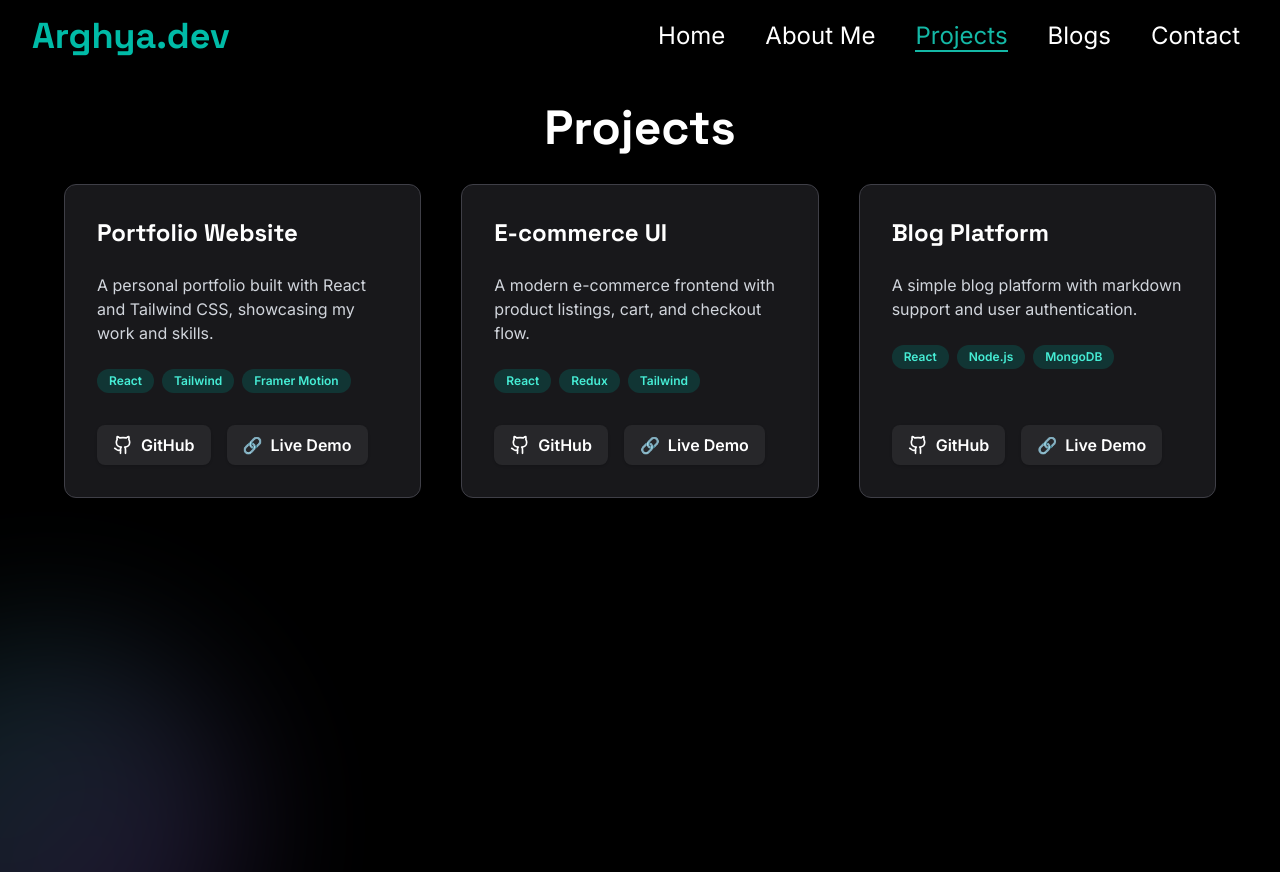
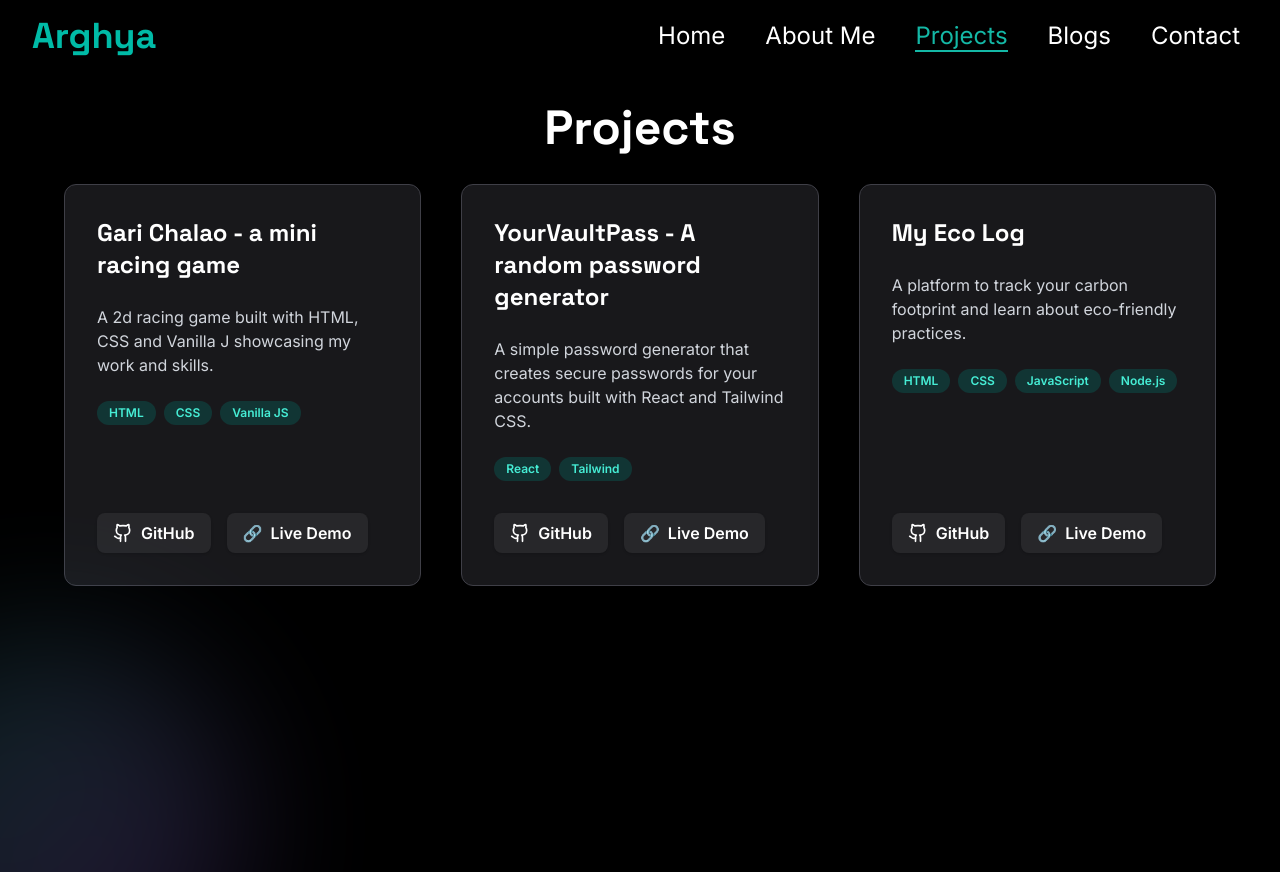
Before and after one commit to arghya-online/arghya-portfolio, a React (Vite) app in the folder MyPortfolio/: page /projects in a window 1280 px wide. Built offline with nearby package versions, Linux system fonts and the light colour scheme.

Commit message:
Projects updates, email and socials added

```diff
--- a/MyPortfolio/src/sections/Contact.jsx
+++ b/MyPortfolio/src/sections/Contact.jsx
@@ -28,7 +28,7 @@ export default function Contact() {
           transition={{ delay: 0.2, duration: 0.5 }}
           viewport={{ once: true }}
         >
-          Let’s connect and build something great!
+          Let’s connect and build something great! I am available to internships and freelance projects. Feel free to reach out via email or connect with me on socials.
         </motion.p>
         <motion.div
           className="w-16 h-1 bg-teal-400 rounded-full mb-4"
@@ -45,15 +45,15 @@ export default function Contact() {
           transition={{ delay: 0.4, duration: 0.5 }}
           viewport={{ once: true }}
         >
-          <a href="mailto:hello@arghya.dev" className="flex items-center gap-2 text-lg font-medium hover:text-teal-400 transition">
-            <Mail className="w-5 h-5" /> hello@arghya.dev
+          <a href="mailto:arghyatech555@gmail.com" className="flex items-center gap-2 text-lg font-medium hover:text-teal-400 transition">
+            <Mail className="w-5 h-5" /> arghyatech555@gmail.com
           </a>
           <span className="hidden md:inline text-gray-600">|</span>
-          <a href="https://github.com" target="_blank" rel="noreferrer" className="flex items-center gap-2 text-lg font-medium hover:text-teal-400 transition">
+          <a href="https://github.com/arghya-online/" target="_blank" rel="noreferrer" className="flex items-center gap-2 text-lg font-medium hover:text-teal-400 transition">
             <Github className="w-5 h-5" /> GitHub
           </a>
           <span className="hidden md:inline text-gray-600">|</span>
-          <a href="https://twitter.com" target="_blank" rel="noreferrer" className="flex items-center gap-2 text-lg font-medium hover:text-teal-400 transition">
+          <a href="https://twitter.com/ArghyaOnline01/" target="_blank" rel="noreferrer" className="flex items-center gap-2 text-lg font-medium hover:text-teal-400 transition">
             <Twitter className="w-5 h-5" /> Twitter
           </a>
         </motion.div>
--- a/MyPortfolio/src/sections/Navbar.jsx
+++ b/MyPortfolio/src/sections/Navbar.jsx
@@ -4,7 +4,7 @@ import { NavLink } from 'react-router-dom'
 function Navbar() {
     return (
         <nav className='bg-black p-4 pr-10 flex justify-between items-center'>
-            <h1 className='text-2xl font-bold text-left text-teal-500 font-SpaceGrotesk sm:text-4xl sm:pl-4 sm:flex-grow sm:mr-10'>Arghya.dev</h1>
+            <h1 className='text-2xl font-bold text-left text-teal-500 font-SpaceGrotesk sm:text-4xl sm:pl-4 sm:flex-grow sm:mr-10'>Arghya</h1>
             <div className='flex items-center sm:block hidden'>
                 <ul className='flex gap-10 text-lg md:text-xl lg:text-2xl text-white font-SpaceGrotesk '>
                     <li><NavLink to="/" className={({isActive}) => isActive ? 'nav-underline-active' : 'nav-underline'}>Home</NavLink></li>
--- a/MyPortfolio/src/sections/Projects.jsx
+++ b/MyPortfolio/src/sections/Projects.jsx
@@ -4,25 +4,25 @@ import { Github } from "lucide-react";
 
 const projects = [
   {
-    title: "Portfolio Website",
-    description: "A personal portfolio built with React and Tailwind CSS, showcasing my work and skills.",
-    tech: ["React", "Tailwind", "Framer Motion"],
-    github: "https://github.com/arghya/portfolio",
-    demo: "#",
+    title: "Gari Chalao - a mini racing game",
+    description: "A 2d racing game built with HTML, CSS and Vanilla J showcasing my work and skills.",
+    tech: ["HTML", "CSS", "Vanilla JS"],
+    github: "https://github.com/arghya-online/garichalao",
+    demo: "https://garichalao.vercel.app/",
   },
   {
-    title: "E-commerce UI",
-    description: "A modern e-commerce frontend with product listings, cart, and checkout flow.",
-    tech: ["React", "Redux", "Tailwind"],
-    github: "https://github.com/arghya/ecommerce-ui",
-    demo: "#",
+    title: "YourVaultPass - A random password generator",
+    description: "A simple password generator that creates secure passwords for your accounts built with React and Tailwind CSS.",
+    tech: ["React", "Tailwind"],
+    github: "https://github.com/arghya-online/YourVaultPass",
+    demo: "https://yourvaultpass.vercel.app/",
   },
   {
-    title: "Blog Platform",
-    description: "A simple blog platform with markdown support and user authentication.",
-    tech: ["React", "Node.js", "MongoDB"],
-    github: "https://github.com/arghya/blog-platform",
-    demo: "#",
+    title: "My Eco Log",
+    description: "A platform to track your carbon footprint and learn about eco-friendly practices.",
+    tech: ["HTML", "CSS", "JavaScript", "Node.js"],
+    github: "https://github.com/arghya-online/CarbonTracker",
+    demo: "https://myecolog.vercel.app/",
   },
 ];
 
```
